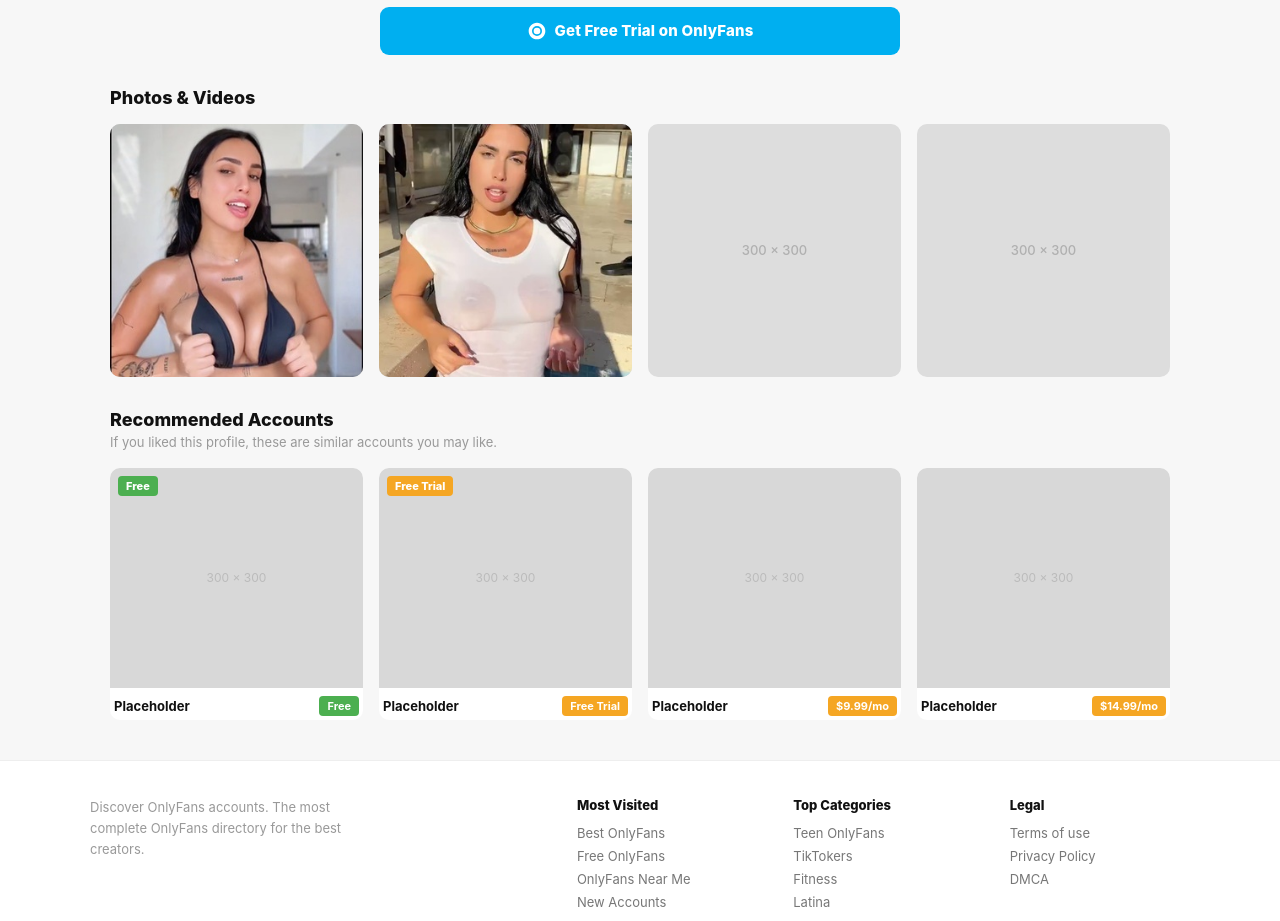
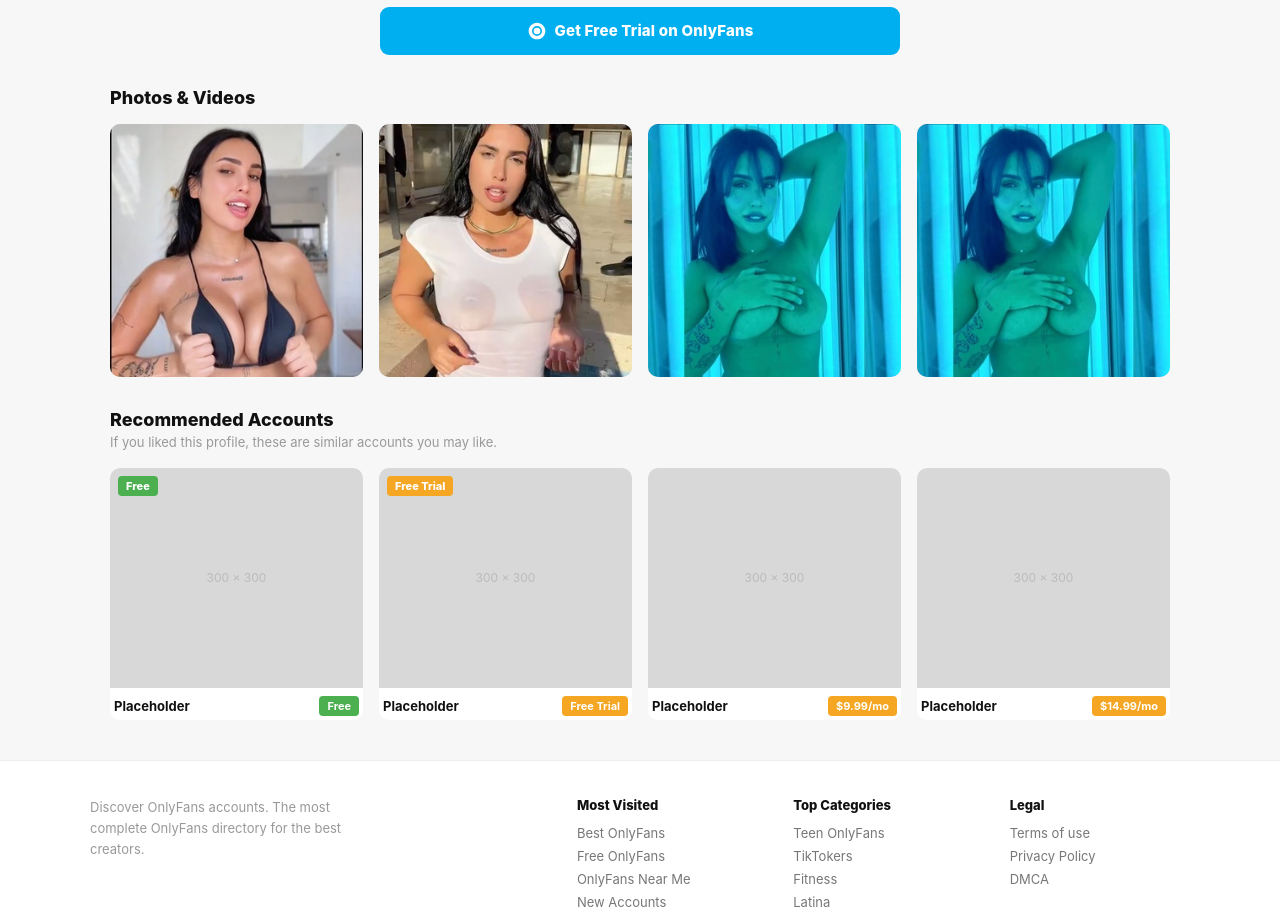
Before and after one commit to odedmarketing-oss/adel-miller-v3, a plain HTML site: page index.html in a window 1280 px wide. Shown: the part 1024-1945 px from the top of the page. Drawn offline with Linux system fonts and the light colour scheme.

Commit message:
Add photos 3 and 4 to gallery section

```diff
--- a/index.html
+++ b/index.html
@@ -596,8 +596,8 @@
         <!-- Slots 2-5: placeholders (slot 1 is the profile card photo) -->
         <div class="gallery-item"><img src="1.jpg" alt="Adele Miller" style="width:100%;height:100%;object-fit:cover;"></div>
         <div class="gallery-item"><img src="2.jpg" alt="Adele Miller" style="width:100%;height:100%;object-fit:cover;"></div>
-        <div class="gallery-item">300 × 300</div>
-        <div class="gallery-item">300 × 300</div>
+        <div class="gallery-item"><img src="3.jpg" alt="Adele Miller" style="width:100%;height:100%;object-fit:cover;"></div>
+        <div class="gallery-item"><img src="3.jpg" alt="Adele Miller" style="width:100%;height:100%;object-fit:cover;"></div>
       </div>
     </div>
 
```
Also changed, not shown: 3.jpg (added), 4.jpg (added).
